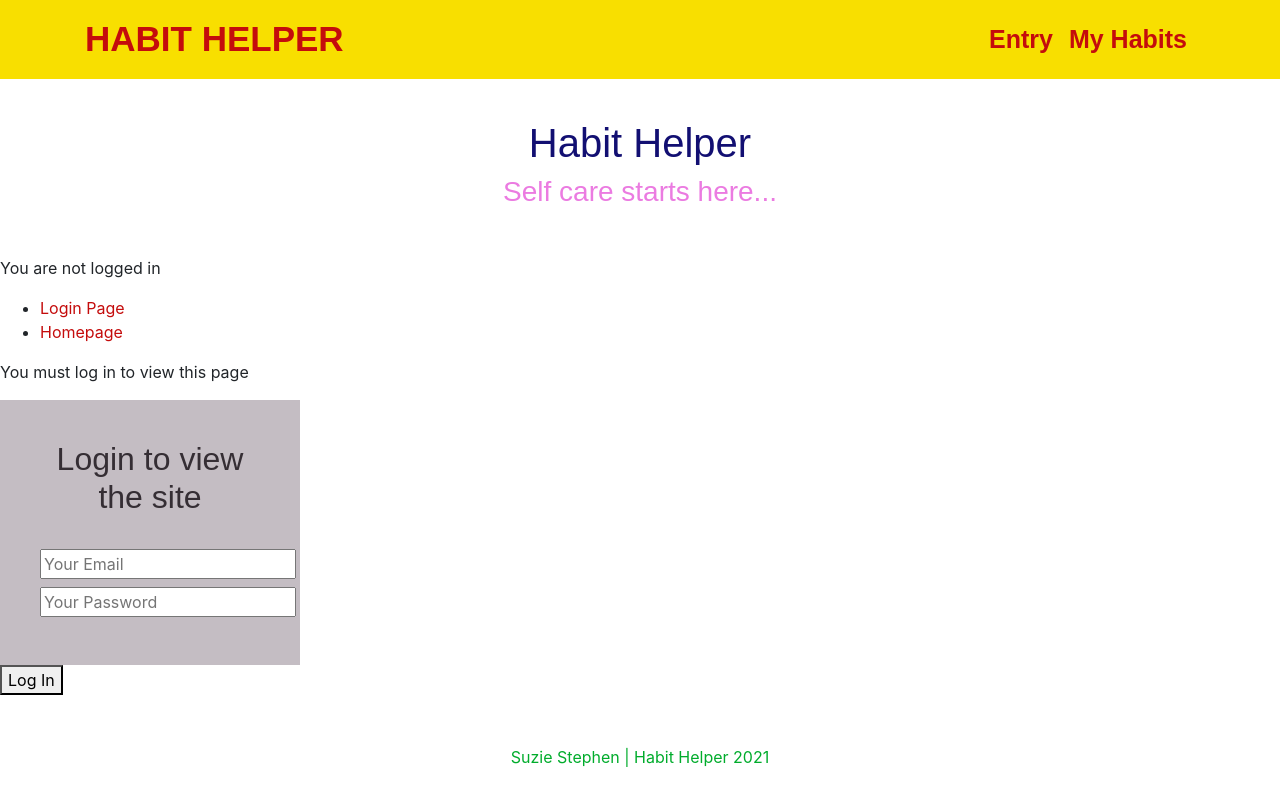
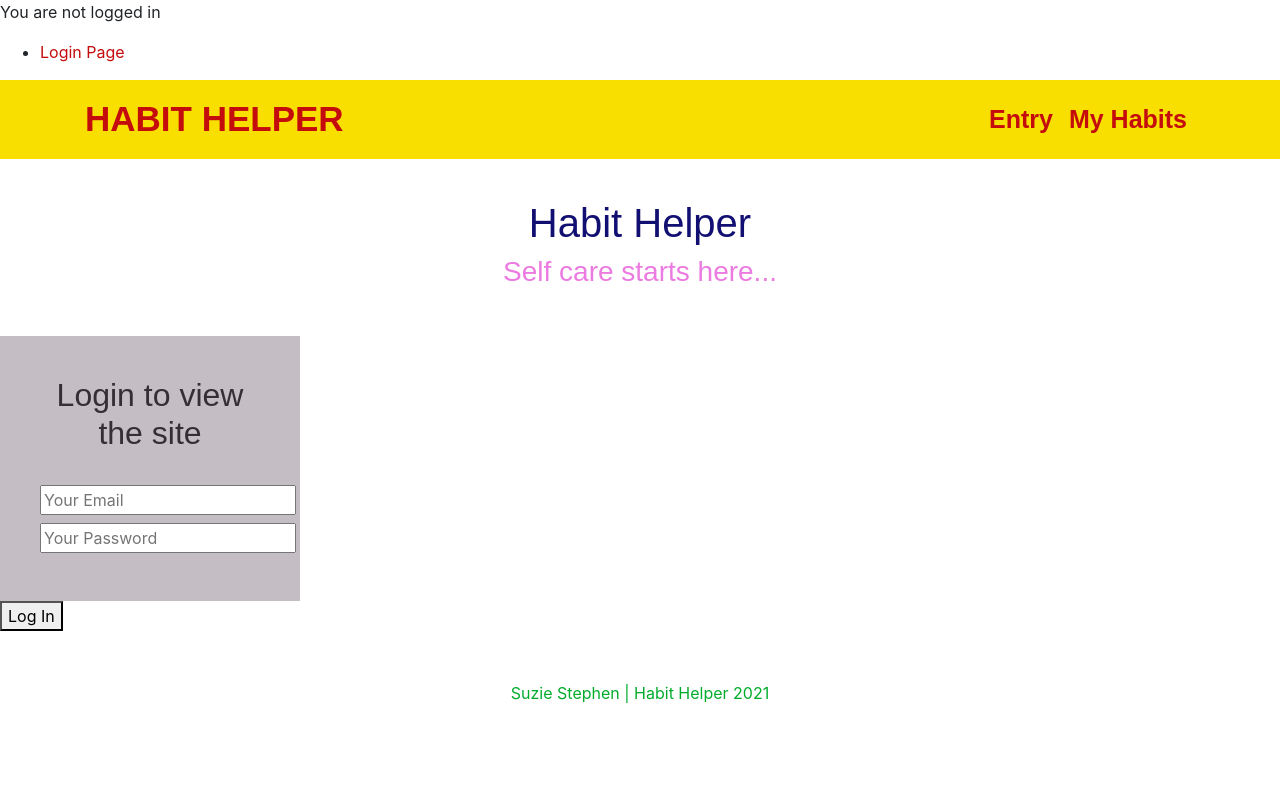
Before and after one commit to suziestephen/habit-helper.github.io, a React (Create React App) app in the folder client/: page / in a window 1280 px wide. Shown: the top 806 px of the page. Built offline with nearby package versions, Linux system fonts and the light colour scheme; a web font is replaced by a local one.

Commit message:
login setup

```diff
--- a/client/src/App.js
+++ b/client/src/App.js
@@ -23,8 +23,6 @@ const fakeAuth = {
   }
 }
 
-const Public = () => <h3>Public</h3>
-const Protected = () => <h3>Homepage</h3>  // this components will only show if logged in
 
 class Login extends Component {
   state = {
@@ -50,7 +48,6 @@ class Login extends Component {
 
     return (
       <div>
-        <p>You must log in to view this page</p>
         <LoginForm />
         <button onClick={this.login}>Log In</button>
       </div>
@@ -87,34 +84,26 @@ class App extends Component {
   render () {
   return (
     <Router>
+        <AuthButton />
+            <ul>
+            <li><Link to='/login'>Login Page</Link></li>
+            </ul>
 
           <NavBar />
           <Header />
           <div>
-          <AuthButton />
-            <ul>
-            <li><Link to='/login'>Login Page</Link></li>
-            <li><Link to='/homepage'>Homepage</Link></li>
-            </ul>
-
-
-
           <Route path='/' component={Login} />
           {/* <Route path='/login' component={Login} /> */}
 
           <PrivateRoute path='/homepage' component={Homepage} />
+          <PrivateRoute path='/HabitLog' component={HabitLog} />
           <Switch>
-              <Route exact path="/homepage" component={Homepage} />
               <Route exact path="/Gratitude" component={Gratitude} />
               <Route exact path="/Exercise" component={Exercise} />
               <Route exact path="/Reading" component={Reading} />
-              <Route exact path="/HabitLog" component={HabitLog} />
             </Switch>
-
           <Footer />
-
           </div>
-
           </Router>
   )}
 }
```
